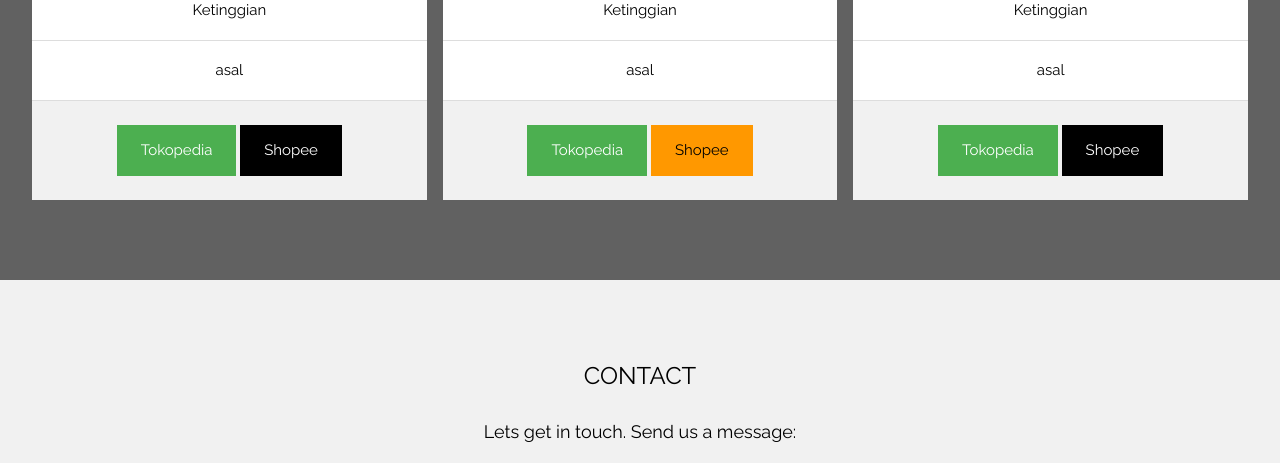
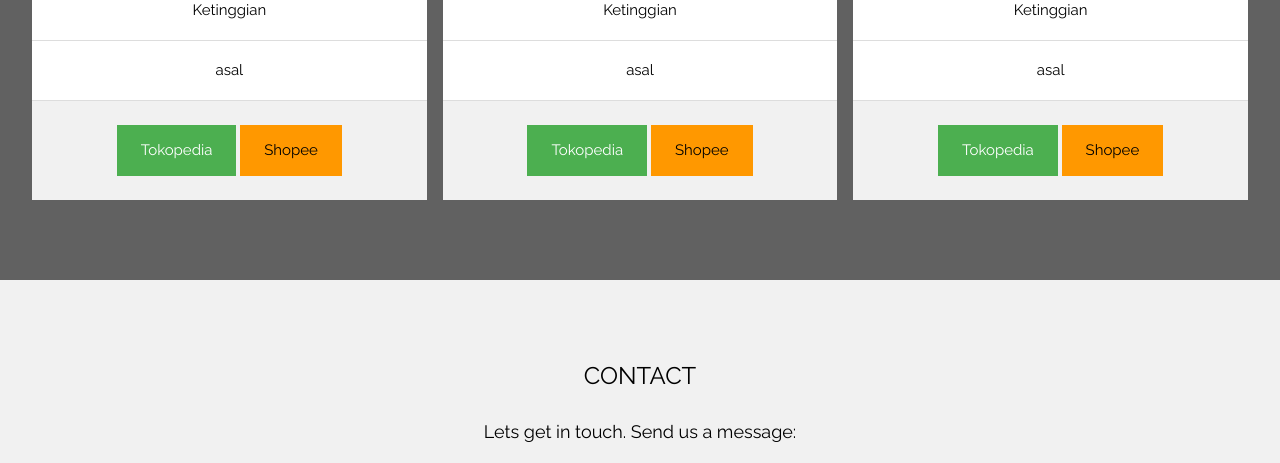
Before and after one commit to arbuscoffee/arbuscoffee.github.io, a plain HTML site: page index.html in a window 1280 px wide. Shown: the part 3820-4283 px from the top of the page. Drawn offline with nearby package versions, Linux system fonts and the light colour scheme.

Commit message:
new shopee color

```diff
--- a/index.html
+++ b/index.html
@@ -339,7 +339,7 @@ body, html {
         <li class="w3-padding-16">asal</li>
         <li class="w3-light-grey w3-padding-24">
           <a href="https://www.tokopedia.com/arbuscoffee/biji-kopi-green-bean-arabika-kerinci-semi-wash-500-gram" target="_blank" style="text-decoration: none;" class="w3-button w3-green w3-padding-large">Tokopedia</a>
-          <button class="w3-button w3-black w3-padding-large">Shopee</button>
+          <button class="w3-button w3-orange w3-padding-large">Shopee</button>
         </li>
       </ul>
     </div>
@@ -368,7 +368,7 @@ body, html {
         <li class="w3-padding-16">asal</li>
         <li class="w3-light-grey w3-padding-24">
           <a href="https://www.tokopedia.com/arbuscoffee/biji-kopi-green-bean-arabika-kerinci-full-wash-500gram" target="_blank" style="text-decoration: none;" class="w3-button w3-green w3-padding-large">Tokopedia</a>
-          <button class="w3-button w3-black w3-padding-large">Shopee</button>
+          <button class="w3-button w3-orange w3-padding-large">Shopee</button>
         </li>
       </ul>
     </div>
```
